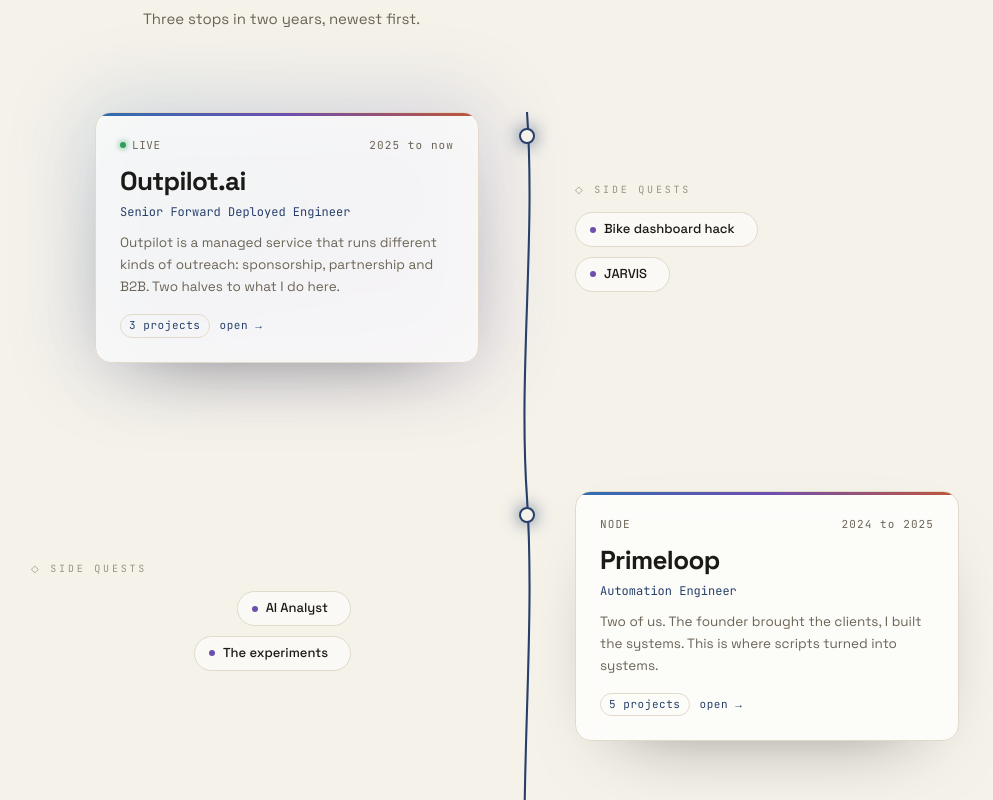
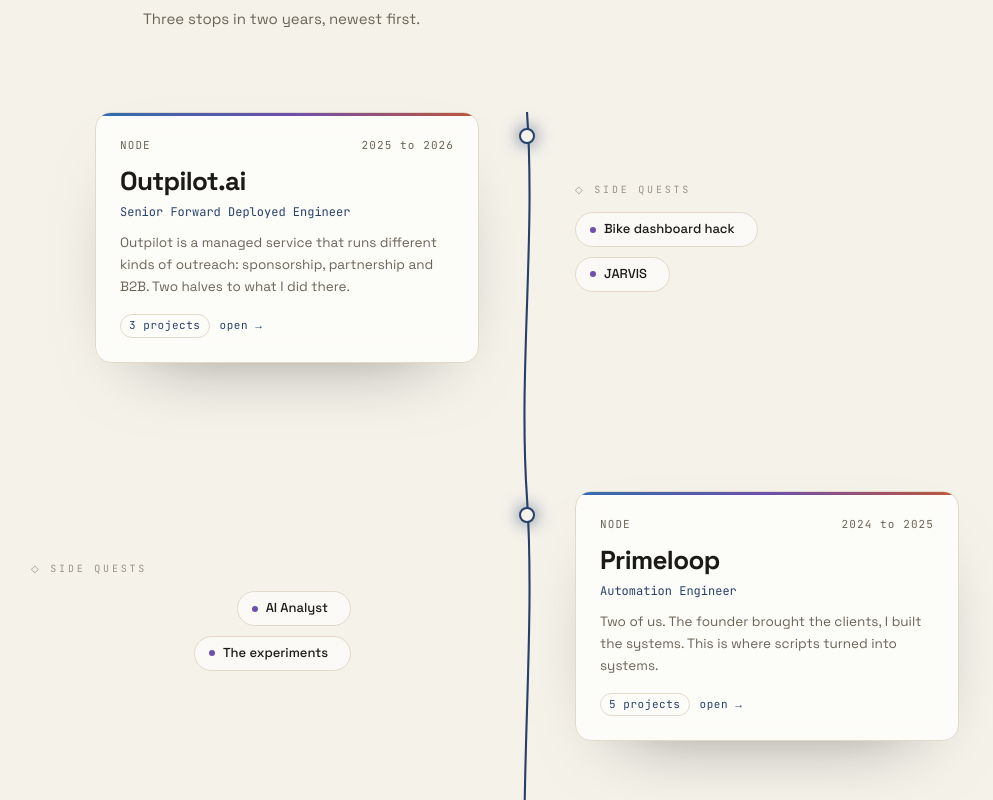
Before and after one commit to AyanDas2000/portfolio, a React (Vite) app: page / in a window 1280 px wide. Shown: the part 1320-2120 px from the top of the page, without its empty margins (113-1106 px from the left). Built offline with nearby package versions, Linux system fonts and the light colour scheme.

Commit message:
Outpilot in the past tense: dates, copy tense, no current-node marker, schema without worksFor

```diff
--- a/index.html
+++ b/index.html
@@ -48,7 +48,6 @@
           "url": "https://ayandas.dev/",
           "image": "https://ayandas.dev/ayan.webp",
           "email": "mailto:ayan@ayandas.dev",
-          "worksFor": { "@type": "Organization", "name": "Outpilot.ai", "url": "https://outpilot.ai" },
           "address": {
             "@type": "PostalAddress",
             "addressLocality": "Kolkata",
--- a/src/data.ts
+++ b/src/data.ts
@@ -117,7 +117,7 @@
         title: 'The first outreach engine',
         highlight: 'The rough draft of what became my main work.',
         debrief:
-          'The first time I built something that researched companies and reached out without a human driving it. It started in Make.com, moved to n8n and self-hosted infrastructure, and went through more iterations than I can count. I ran early campaigns on it too, internal and external, including one for Premier Intros. Rough at first, but it was the seed of the platform I work on now. A partnerships agency found our two-person team on the back of it, and that turned into Outpilot.',
+          'The first time I built something that researched companies and reached out without a human driving it. It started in Make.com, moved to n8n and self-hosted infrastructure, and went through more iterations than I can count. I ran early campaigns on it too, internal and external, including one for Premier Intros. Rough at first, but it was the seed of the platform I worked on next. A partnerships agency found our two-person team on the back of it, and that turned into Outpilot.',
         tech: ['Make.com', 'n8n', 'Gemini', 'Serper.dev', 'Firecrawl', 'Apify', 'AWS', 'RapidAPI', 'JavaScript'],
       },
     ],
@@ -126,10 +126,9 @@
     id: 'outpilot',
     org: 'Outpilot.ai',
     role: 'Senior Forward Deployed Engineer',
-    when: '2025 to now',
+    when: '2025 to 2026',
     blurb:
-      'Outpilot is a managed service that runs different kinds of outreach: sponsorship, partnership and B2B. Two halves to what I do here.',
-    current: true,
+      'Outpilot is a managed service that runs different kinds of outreach: sponsorship, partnership and B2B. Two halves to what I did there.',
     missions: [
       {
         id: 'outpilot-1',
@@ -137,7 +136,7 @@
         highlight: 'The scaling infrastructure the whole team runs on.',
         status: 'LIVE',
         debrief:
-          'This one I built hand in hand with our founder. He set the vision and the direction, and I designed and built the architecture that makes it real, the infrastructure, the workflows, the way it holds together at scale. It is the framework a set of deployed engineers, me included, use to run personalized outreach with precision. How it works inside stays with the company. That it works is the part I can show you.',
+          'This one I built hand in hand with our founder. He set the vision and the direction, and I designed and built the architecture that makes it real, the infrastructure, the workflows, the way it holds together at scale. It is the framework a set of deployed engineers, me included, used to run personalized outreach with precision. How it works inside stays with the company. That it works is the part I can show you.',
       },
       {
         id: 'outpilot-2',
@@ -145,7 +144,7 @@
         highlight: 'Well over a dozen live campaigns, booking real meetings.',
         status: 'LIVE',
         debrief:
-          'This is the half of the job people see. I run outreach campaigns end to end: the lead generation and company prospecting are mine, and I tune the prompts and the email engineering so the whole thing holds up at scale. The words come from people who write for a living; I make the machine deliver them right. Well over a dozen campaigns have gone out now, across sponsorship, partnership and B2B, for partners including Brooklyn Pickleball, Brasil Rugby, Tomorrow City and The Sponsorship Guy, alongside a run of others I cannot name and demos that some of the biggest names in sport asked us to build. A campaign that used to take a month to stand up now ships in days, and a good one books several meetings in a week. Most of the roster stays off the page.',
+          'This is the half of the job people see. I ran outreach campaigns end to end: the lead generation and company prospecting were mine, and I tuned the prompts and the email engineering so the whole thing holds up at scale. The words come from people who write for a living; I made the machine deliver them right. Well over a dozen campaigns have gone out now, across sponsorship, partnership and B2B, for partners including Brooklyn Pickleball, Brasil Rugby, Tomorrow City and The Sponsorship Guy, alongside a run of others I cannot name and demos that some of the biggest names in sport asked us to build. A campaign that used to take a month to stand up now ships in days, and a good one books several meetings in a week. Most of the roster stays off the page.',
       },
       {
         id: 'outpilot-3',
@@ -305,7 +304,7 @@
   { via: 'Primeloop', note: 'Systems and automation for real businesses.', names: ['Happy Wagon', 'Premier Intros'] },
   {
     via: 'Outpilot.ai',
-    note: 'Live outreach campaigns I built and run.',
+    note: 'Live outreach campaigns I built and ran.',
     names: ['Brooklyn Pickleball', 'Brasil Rugby', 'Tomorrow City', 'The Sponsorship Guy'],
   },
 ]
```
